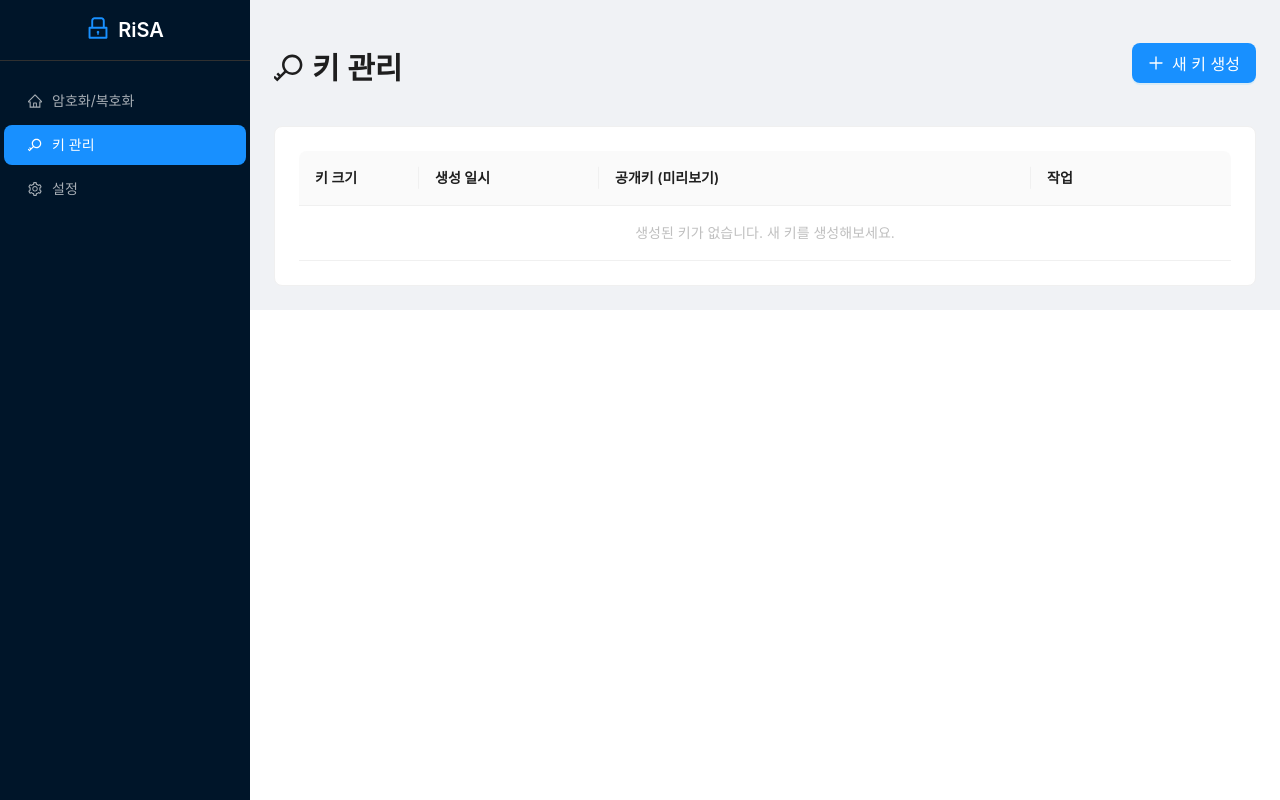
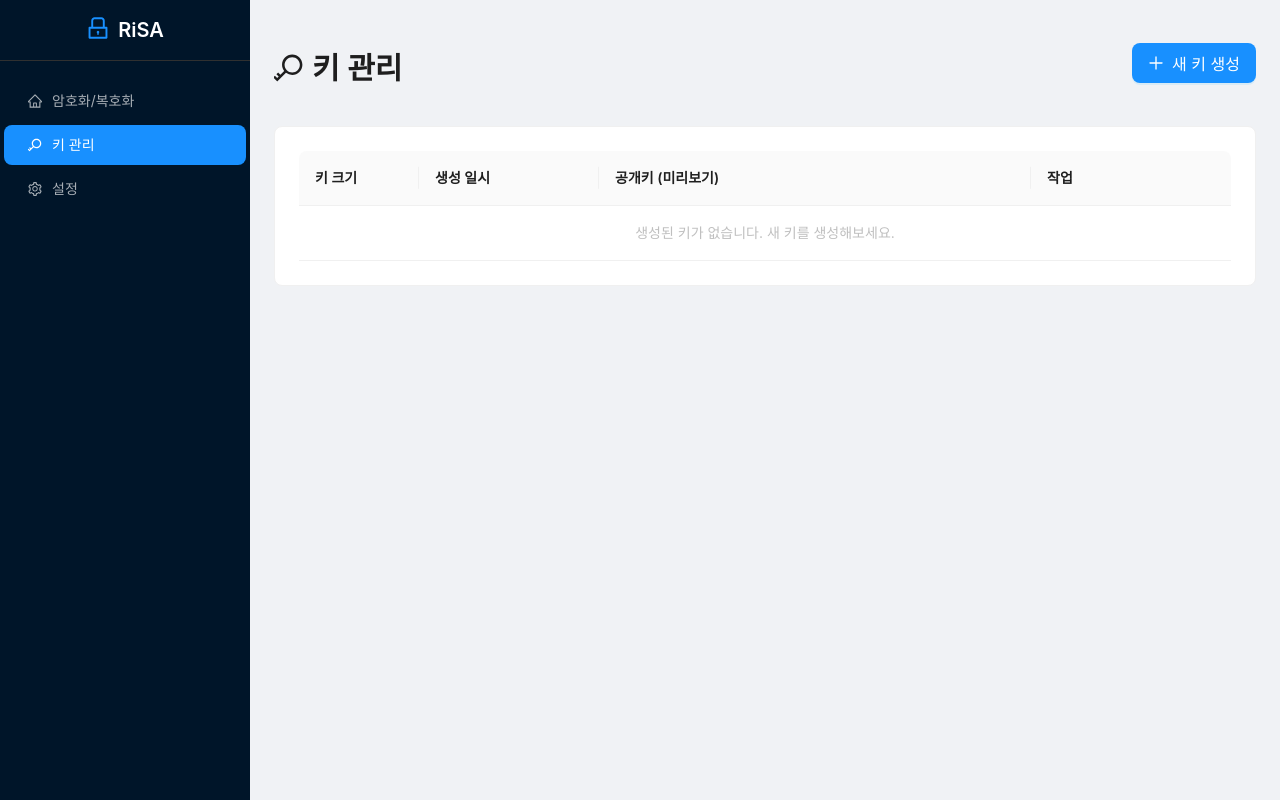
Before and after one commit to 0-ROK/RiSA, a React app: page /keys in a window 1280 px wide. Built offline with nearby package versions, Linux system fonts and the light colour scheme.

Commit message:
style: 레이아웃 및 스타일 개선 - Content 컴포넌트를 div로 변경하고 overflow 속성 추가

```diff
--- a/src/renderer/App.tsx
+++ b/src/renderer/App.tsx
@@ -13,13 +13,13 @@ const App: React.FC = () => {
   const { settings } = useSettings();
 
   return (
-    <Layout style={{ height: '100vh' }}>
+    <Layout style={{ height: '100vh', overflow: 'hidden' }}>
       <Sidebar />
-      <Layout>
+      <Layout style={{ height: '100vh', overflow: 'hidden' }}>
         <Content style={{
-          margin: 0,
-          padding: 0,
-          backgroundColor: settings.theme === 'dark' ? '#141414' : '#ffffff'
+          height: '100vh',
+          overflow: 'auto',
+          backgroundColor: settings.theme === 'dark' ? '#141414' : '#f0f2f5'
         }}>
           <Routes>
             <Route path="/" element={<MainPage />} />
--- a/src/renderer/pages/KeyManagerPage.tsx
+++ b/src/renderer/pages/KeyManagerPage.tsx
@@ -1,6 +1,5 @@
 import React, { useState, useEffect } from 'react';
 import {
-  Layout,
   Card,
   Button,
   Table,
@@ -27,7 +26,6 @@ import { useSettings } from '../store/SettingsContext';
 import { RSAKeyPair } from '../../shared/types';
 import { RSA_KEY_SIZES } from '../../shared/constants';
 
-const { Content } = Layout;
 const { Title, Text } = Typography;
 const { TextArea } = Input;
 
@@ -162,7 +160,7 @@ const KeyManagerPage: React.FC = () => {
   ];
 
   return (
-    <Content style={{ padding: '24px', background: '#f0f2f5' }}>
+    <div style={{ padding: '24px', minHeight: '100%' }}>
       <div style={{ maxWidth: 1200, margin: '0 auto' }}>
         <div style={{
           display: 'flex',
@@ -332,7 +330,7 @@ const KeyManagerPage: React.FC = () => {
           )}
         </Modal>
       </div>
-    </Content>
+    </div>
   );
 };
 
--- a/src/renderer/pages/MainPage.tsx
+++ b/src/renderer/pages/MainPage.tsx
@@ -1,11 +1,9 @@
 import React, { useState } from 'react';
 import {
-  Layout,
   Card,
   Tabs,
   Input,
   Button,
-  Select,
   Space,
   Typography,
   message,
@@ -19,7 +17,6 @@ import {
   ClearOutlined
 } from '@ant-design/icons';
 
-const { Content } = Layout;
 const { TextArea } = Input;
 const { Title, Text } = Typography;
 const { TabPane } = Tabs;
@@ -93,7 +90,7 @@ const MainPage: React.FC = () => {
   };
 
   return (
-    <Content style={{ padding: '24px', background: '#f0f2f5' }}>
+    <div style={{ padding: '24px', minHeight: '100%' }}>
       <div style={{ maxWidth: 1200, margin: '0 auto' }}>
         <Title level={2}>RSA 암호화/복호화</Title>
 
@@ -271,7 +268,7 @@ const MainPage: React.FC = () => {
           </TabPane>
         </Tabs>
       </div>
-    </Content>
+    </div>
   );
 };
 
--- a/src/renderer/pages/SettingsPage.tsx
+++ b/src/renderer/pages/SettingsPage.tsx
@@ -1,6 +1,5 @@
 import React, { useState } from 'react';
 import {
-  Layout,
   Card,
   Form,
   Select,
@@ -30,7 +29,6 @@ import {
   ENVIRONMENTS
 } from '../../shared/constants';
 
-const { Content } = Layout;
 const { Title, Text } = Typography;
 
 const SettingsPage: React.FC = () => {
@@ -96,7 +94,7 @@ const SettingsPage: React.FC = () => {
   };
 
   return (
-    <Content style={{ padding: '24px', background: '#f0f2f5' }}>
+    <div style={{ padding: '24px', minHeight: '100%' }}>
       <div style={{ maxWidth: 1000, margin: '0 auto' }}>
         <Title level={2}>
           <SettingOutlined style={{ marginRight: 8 }} />
@@ -287,7 +285,7 @@ const SettingsPage: React.FC = () => {
           </Space>
         </Form>
       </div>
-    </Content>
+    </div>
   );
 };
 
```
